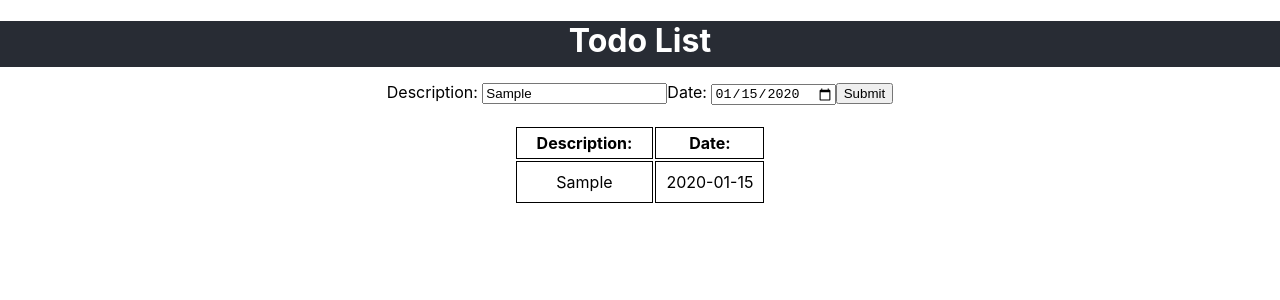
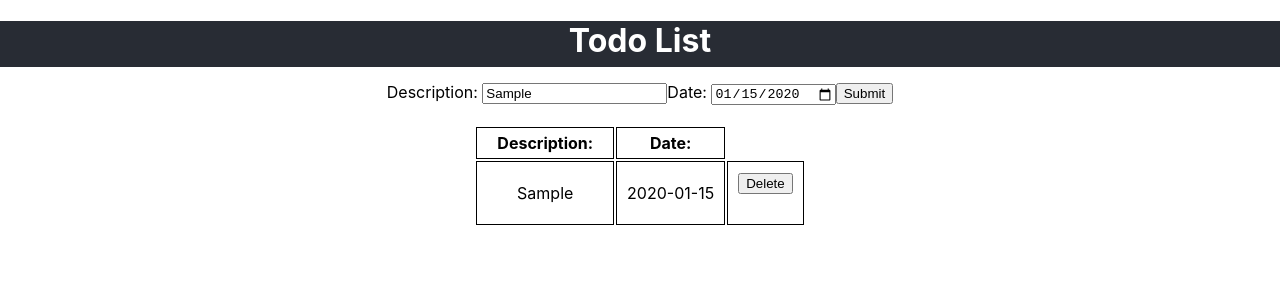
Before and after one commit to RasmusTapola/React---todolist, a React (Create React App) app: page / in a window 1280 px wide. Both pictures are taken after typing "Sample", "2020-01-15" into the empty fields and a click on the input 864 px from the left and 93 px from the top of the page. Shown: the top 300 px of the page. Built offline with nearby package versions, Linux system fonts and the light colour scheme.

Commit message:
Tehtävä 16 valmis

```diff
--- a/src/App.js
+++ b/src/App.js
@@ -15,6 +15,7 @@ function App() {
         setTodos([...todos, todo]);
     }
 
+
     return (
         <div className="App">
             <h1>Todo List</h1>
@@ -26,7 +27,7 @@ function App() {
             </form>
 
             <table>
-                <tbody>
+            <tbody>
 
                     <th>Description:</th>
                     <th>Date:</th>
@@ -37,6 +38,7 @@ function App() {
                         <tr key={index}>
                             <td>{todo.desc}</td>
                             <td>{todo.date}</td>
+                            <td><input type="button" value="Delete" onClick={()=>setTodos(todos.filter((todo, i)=> i !== index))}></input></td>
                     </tr>
                         )
                     }
```
